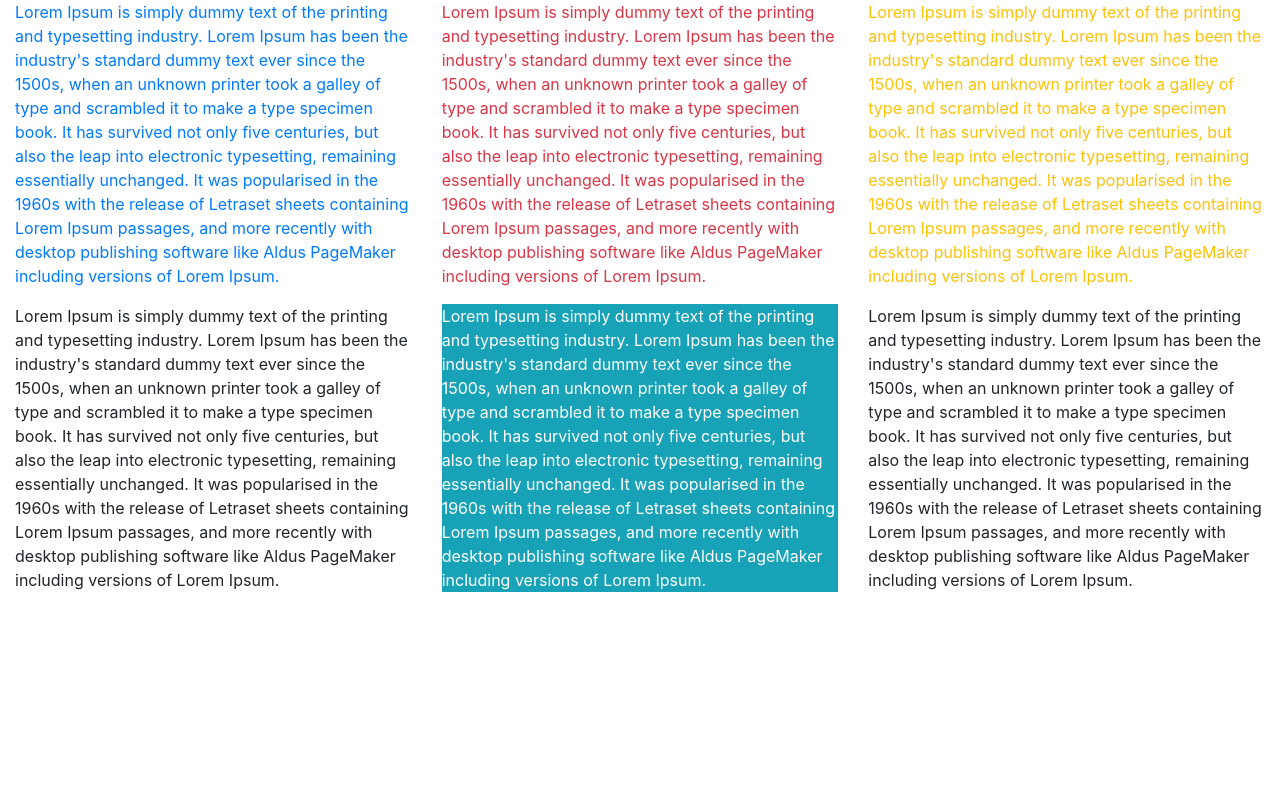
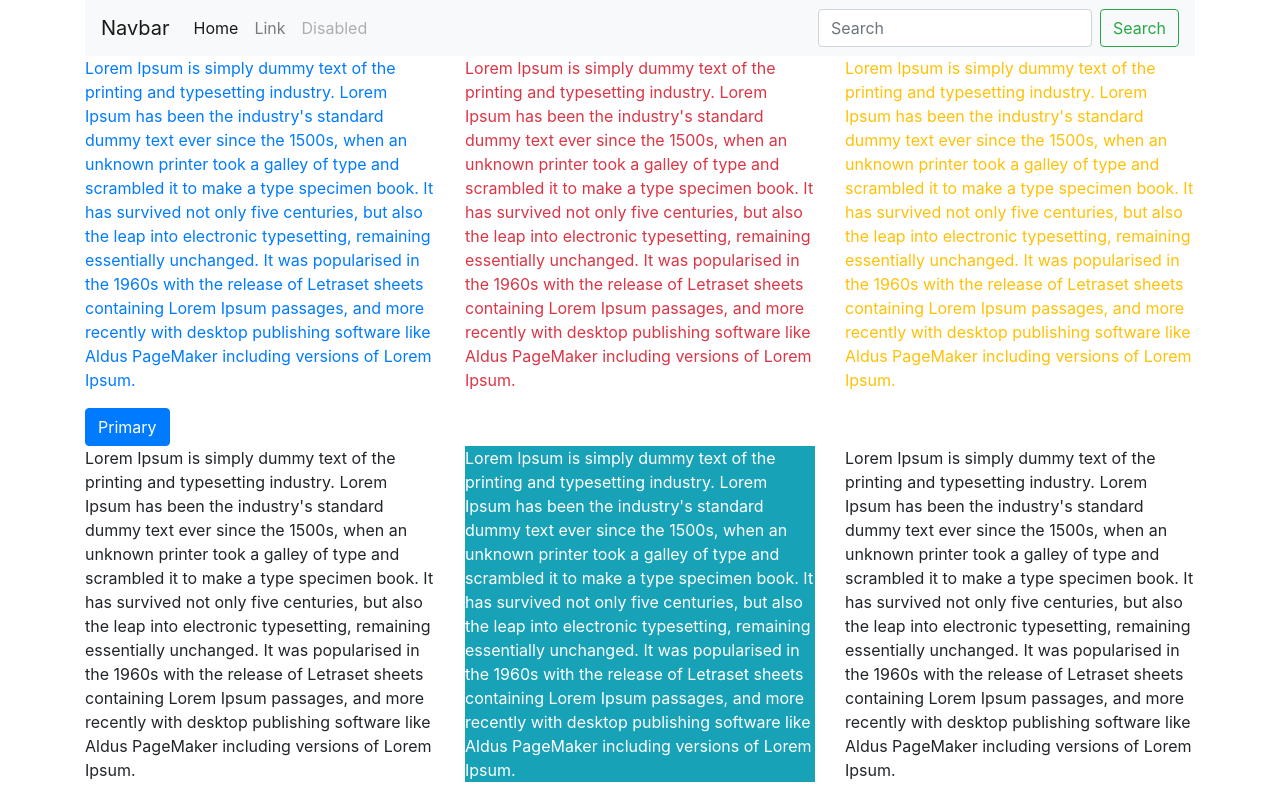
Before and after one commit to BhavyaBibi/Simple_Projects, a plain HTML site: page Bootstrap/index.html in a window 1280 px wide. Drawn offline with nearby package versions, Linux system fonts and the light colour scheme.

Commit message:
nav bar designed

```diff
--- a/Bootstrap/index.html
+++ b/Bootstrap/index.html
@@ -8,10 +8,37 @@
     <link rel="stylesheet" href="https://maxcdn.bootstrapcdn.com/bootstrap/4.0.0/css/bootstrap.min.css" integrity="sha384-Gn5384xqQ1aoWXA+058RXPxPg6fy4IWvTNh0E263XmFcJlSAwiGgFAW/dAiS6JXm" crossorigin="anonymous">
 </head>
 <body>
-<div class="container-fluid">
+<div class="container">
+    <div class"row">
+        <nav class="navbar navbar-expand-lg navbar-light bg-light">
+            <a class="navbar-brand" href="#">Navbar</a>
+            <button class="navbar-toggler" type="button" data-toggle="collapse" data-target="#navbarTogglerDemo02" aria-controls="navbarTogglerDemo02" aria-expanded="false" aria-label="Toggle navigation">
+              <span class="navbar-toggler-icon"></span>
+            </button>
+
+            <div class="collapse navbar-collapse" id="navbarTogglerDemo02">
+              <ul class="navbar-nav mr-auto mt-2 mt-lg-0">
+                <li class="nav-item active">
+                  <a class="nav-link" href="#">Home <span class="sr-only">(current)</span></a>
+                </li>
+                <li class="nav-item">
+                  <a class="nav-link" href="#">Link</a>
+                </li>
+                <li class="nav-item">
+                  <a class="nav-link disabled" href="#">Disabled</a>
+                </li>
+              </ul>
+              <form class="form-inline my-2 my-lg-0">
+                <input class="form-control mr-sm-2" type="search" placeholder="Search">
+                <button class="btn btn-outline-success my-2 my-sm-0" type="submit">Search</button>
+              </form>
+            </div>
+          </nav>
+    </div>
     <div class="row">
         <div class="col-3 col-sm-6 col-md-4 ">
             <p class="text-primary "">Lorem Ipsum is simply dummy text of the printing and typesetting industry. Lorem Ipsum has been the industry's standard dummy text ever since the 1500s, when an unknown printer took a galley of type and scrambled it to make a type specimen book. It has survived not only five centuries, but also the leap into electronic typesetting, remaining essentially unchanged. It was popularised in the 1960s with the release of Letraset sheets containing Lorem Ipsum passages, and more recently with desktop publishing software like Aldus PageMaker including versions of Lorem Ipsum.</p>
+            <button type="button" class="btn btn-primary">Primary</button>
         </div>
 
         <div class="col-3 col-sm-6 col-md-4 ">
```
